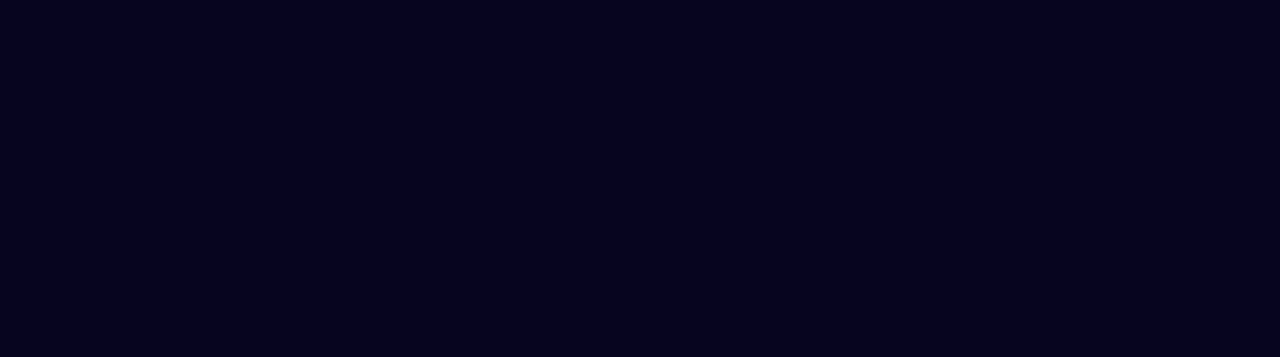
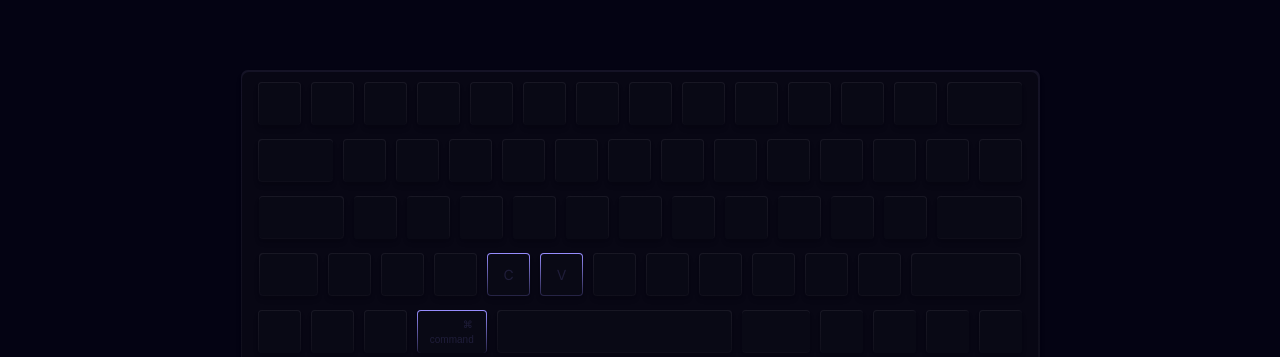
Before and after one commit to sudo-aadhi/Wizard, a Next.js app: page / in a window 1280 px wide. Shown: the part 595-952 px from the top of the page. Built offline with nearby package versions, Linux system fonts and the light colour scheme.

Commit message:
Add Keyboard component to codebase

```diff
--- /dev/null
+++ b/app/components/hero/HeroVideo.tsx
@@ -0,0 +1,17 @@
+import React from "react";
+
+const HeroVideo = () => {
+  return (
+    <div className="flex items-center justify-center w-[1202px] h-[753px] absolute top-[436px] rounded-t-[35px] bg-gradient-to-b from-[#242332a5] to-[#99999900] -z-0">
+      <div className="flex items-center justify-center w-[1200.5px] h-[752px] rounded-t-[35px] bg-gradient-to-b from-[#0c0b1b8d] to-[#99999900]">
+        <div className="flex items-center justify-center w-[1180px] h-[730px] rounded-t-[24px]   bg-gradient-to-b from-[#242332] to-[#99999900] shadow-md">
+          <div className="flex items-center justify-center w-[1179px] h-[729px] rounded-t-[24px]   bg-gradient-to-b from-[#0E0D1C] to-[#99999900]"></div>
+        </div>
+      </div>
+    </div>
+  );
+};
+
+export default HeroVideo;
+
+// bg-gradient-to-b from-[#21202F] to-[#040313]
--- /dev/null
+++ b/app/components/keyboard/Keyboard.tsx
@@ -0,0 +1,135 @@
+/*
+  This component renders a visual representation of a keyboard.
+  It is designed with a combination of dynamic keys and static elements,
+  styled using Tailwind CSS and responsive gradient effects.
+  Each key is generated dynamically based on the specified rows and gaps.
+*/
+
+import React from "react";
+
+const Keyboard = () => {
+  return (
+    <div className="flex items-center justify-center w-[799px] h-[295px] bg-gradient-to-b from-[#151326] to-[#100F1C] rounded-[7px] shadow-md">
+      <div className="flex flex-col items-center justify-center w-[796px] h-[292px] bg-[#080714] rounded-[7px] gap-[7px]">
+        <div className="flex w-[774px] h-[50px] items-center justify-center gap-[10px]">
+          {Array.from({ length: 13 }).map((key, idx) => {
+            return (
+              <div
+                className="flex items-center justify-center bg-gradient-to-b from-[#ffffff11] to-[#66666616] w-[43px] h-[43px] rounded-[4px] shadow-md"
+                key={idx}
+              >
+                <div className="bg-[#090915] w-[41.7px] h-[41.7px] relative top-[0.3px] rounded-[3px]"></div>
+              </div>
+            );
+          })}
+          <div className="flex items-center justify-center bg-gradient-to-b from-[#ffffff11] to-[#66666610] w-[75px] h-[43px] rounded-[4px] shadow-md">
+            <div className="flex items-center justify-center bg-[#090915] w-[74px] h-[41.5px] rounded-[4px]"></div>
+          </div>
+        </div>
+        <div className="flex w-[774px] h-[50px] items-center justify-center gap-[10px]">
+          <div className="flex items-center justify-center bg-gradient-to-b from-[#ffffff11] to-[#66666610] w-[75px] h-[43px] rounded-[4px] shadow-md">
+            <div className="flex items-center justify-center bg-[#090915] w-[74px] h-[41px] rounded-[4px]"></div>
+          </div>
+          {Array.from({ length: 13 }).map((key, idx) => {
+            return (
+              <div
+                className="flex items-center justify-center bg-gradient-to-b from-[#ffffff11] to-[#66666616] w-[43px] h-[43px] rounded-[4px] shadow-md"
+                key={idx}
+              >
+                <div className="bg-[#090915] w-[41.5px] h-[41.7px] relative top-[0.3px] rounded-[3px]"></div>
+              </div>
+            );
+          })}
+        </div>
+        <div className="flex w-[774px] h-[50px] items-center justify-center gap-[10px]">
+          <div className="flex items-center justify-center bg-gradient-to-b from-[#ffffff11] to-[#66666610] w-[85px] h-[43px] rounded-[4px] shadow-md">
+            <div className="flex items-center justify-center bg-[#090915] w-[83.5px] h-[41px] rounded-[4px]"></div>
+          </div>
+          {Array.from({ length: 11 }).map((key, idx) => {
+            return (
+              <div
+                className="flex items-center justify-center bg-gradient-to-b from-[#ffffff11] to-[#66666616] w-[43px] h-[43px] rounded-[4px] shadow-md"
+                key={idx}
+              >
+                <div className="bg-[#090915] w-[41.5px] h-[42.1px] relative top-[0.3px] rounded-[3px]"></div>
+              </div>
+            );
+          })}
+          <div className="flex items-center justify-center bg-gradient-to-b from-[#ffffff11] to-[#66666610] w-[85px] h-[43px] rounded-[4px] shadow-md">
+            <div className="flex items-center justify-center bg-[#090915] w-[83.5px] h-[41.5px] rounded-[4px]"></div>
+          </div>
+        </div>
+        <div className="flex w-[774px] h-[50px] items-center justify-center gap-[10px]">
+          <div className="flex items-center justify-center bg-gradient-to-b from-[#ffffff11] to-[#66666610] w-[59px] h-[43px] rounded-[4px] shadow-md">
+            <div className="flex items-center justify-center bg-[#090915] w-[57.3px] h-[41.5px] rounded-[4px]"></div>
+          </div>
+          {Array.from({ length: 11 }).map((key, idx) => {
+            return (
+              <div
+                className={`flex items-center justify-center ${
+                  idx === 3 || idx === 4
+                    ? "bg-gradient-to-b from-[#988EFF] to-[#978eff33]"
+                    : "bg-gradient-to-b from-[#ffffff11] to-[#66666616]"
+                } w-[43px] h-[43px] rounded-[4px] shadow-md`}
+                key={idx}
+              >
+                <div
+                  className={`${
+                    idx === 3 || idx === 4 ? "bg-[#090915]" : "bg-[#090915]"
+                  } w-[41.1px] h-[41.4px] relative top-[0.3px] rounded-[3px] flex items-center justify-center ${
+                    idx === 3 || idx === 4
+                      ? "text-[#978eff28]"
+                      : "text-[#978eff28]"
+                  } text-sm font-inter`}
+                >
+                  {idx === 3 ? "C" : idx === 4 ? "V" : ""}
+                </div>
+              </div>
+            );
+          })}
+          <div className="flex items-center justify-center bg-gradient-to-b from-[#ffffff11] to-[#66666610] w-[110px] h-[43px] rounded-[4px] shadow-md">
+            <div className="flex items-center justify-center bg-[#090915] w-[108.3px] h-[41.5px] rounded-[4px]"></div>
+          </div>
+        </div>
+        <div className="flex w-[774px] h-[50px] items-center justify-center gap-[10px]">
+          {Array.from({ length: 3 }).map((key, idx) => {
+            return (
+              <div
+                className="flex items-center justify-center bg-gradient-to-b from-[#ffffff11] to-[#66666616] w-[43px] h-[43px] rounded-[4px] shadow-md"
+                key={idx}
+              >
+                <div className="bg-[#090915] w-[41.5px] h-[42.1px] relative top-[0.3px] rounded-[3px]"></div>
+              </div>
+            );
+          })}
+          <div className="flex items-center justify-center bg-gradient-to-b from-[#988EFF] to-[#978eff33] w-[70px] h-[43px] rounded-[4px] shadow-md">
+            <div className="flex flex-col items-center justify-center bg-[#090915] w-[68.5px] h-[42px] rounded-[3px]">
+              <p className="text-[10px] text-[#978eff28] text-right pl-8">⌘</p>
+              <p className="text-[10px] text-[#978eff28]">command</p>
+            </div>
+          </div>
+          <div className="flex items-center justify-center bg-gradient-to-b from-[#ffffff11] to-[#66666610] w-[235px] h-[43px] rounded-[4px] shadow-md">
+            <div className="flex items-center justify-center bg-[#090915] w-[232.5px] h-[41.5px] rounded-[4px]"></div>
+          </div>
+          <div className="flex items-center justify-center bg-gradient-to-b from-[#ffffff11] to-[#66666610] w-[68.5px] h-[43px] rounded-[4px] shadow-md">
+            <div className="flex items-center justify-center bg-[#090915] w-[83.5px] h-[41.5px] rounded-[4px]"></div>
+          </div>
+          <div className="flex items-center justify-center bg-gradient-to-b from-[#ffffff11] to-[#66666616] w-[43px] h-[43px] rounded-[4px] shadow-md">
+            <div className="bg-[#090915] w-[41.5px] h-[42.1px] relative top-[0.3px] rounded-[3px]"></div>
+          </div>
+          <div className="flex items-center justify-center bg-gradient-to-b from-[#ffffff11] to-[#66666616] w-[43px] h-[43px] rounded-[4px] shadow-md">
+            <div className="bg-[#090915] w-[41.5px] h-[42.1px] relative top-[0.3px] rounded-[3px]"></div>
+          </div>
+          <div className="flex items-center justify-center bg-gradient-to-b from-[#ffffff11] to-[#66666616] w-[43px] h-[43px] rounded-[4px] shadow-md">
+            <div className="bg-[#090915] w-[41.5px] h-[42.1px] relative top-[0.3px] rounded-[3px]"></div>
+          </div>
+          <div className="flex items-center justify-center bg-gradient-to-b from-[#ffffff11] to-[#66666616] w-[43px] h-[43px] rounded-[4px] shadow-md">
+            <div className="bg-[#090915] w-[41.5px] h-[42.1px] relative top-[0.3px] rounded-[3px]"></div>
+          </div>
+        </div>
+      </div>
+    </div>
+  );
+};
+
+export default Keyboard;
--- /dev/null
+++ b/app/components/origin/Origin.tsx
@@ -0,0 +1,19 @@
+"use client";
+import React from "react";
+import LightRays from "@/app/components/rays/LightRays";
+import Badge from "@/app/components/badge/Badge";
+import Hero from "@/app/components/hero/Hero";
+import Keyboard from "../keyboard/Keyboard";
+
+const Origin = () => {
+  return (
+    <div className="flex flex-col items-center w-full h-[7981px] bg-[#040313]">
+      <LightRays stagger={true} />
+      <Badge />
+      <Hero />
+      <Keyboard />
+    </div>
+  );
+};
+
+export default Origin;
--- a/app/page.tsx
+++ b/app/page.tsx
@@ -1,13 +1,9 @@
-import LightRays from "@/app/components/rays/LightRays";
-import Badge from "./components/badge/Badge";
-import Hero from "./components/hero/Hero";
+import Origin from "./components/origin/Origin";
 
 export default function Home() {
   return (
-    <div className="flex flex-col items-center w-full h-[5000px] bg-[#07051f]">
-      <LightRays stagger={true} />
-      <Badge />
-      <Hero />
+    <div className="flex flex-col items-center w-full min-h-screen">
+      <Origin />
     </div>
   );
 }
```
Also changed, not shown: config/config.js (added, +10 -0 lines).
